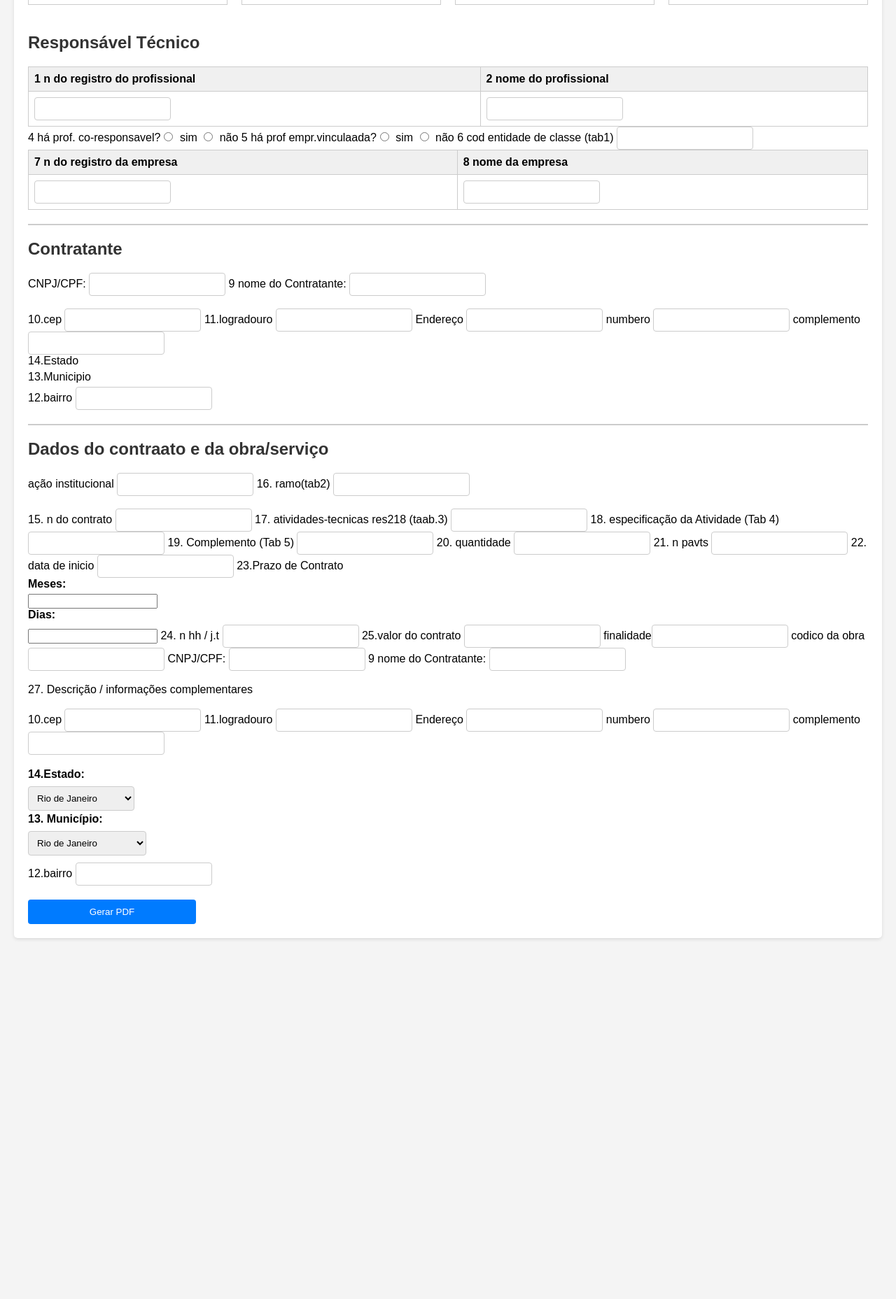
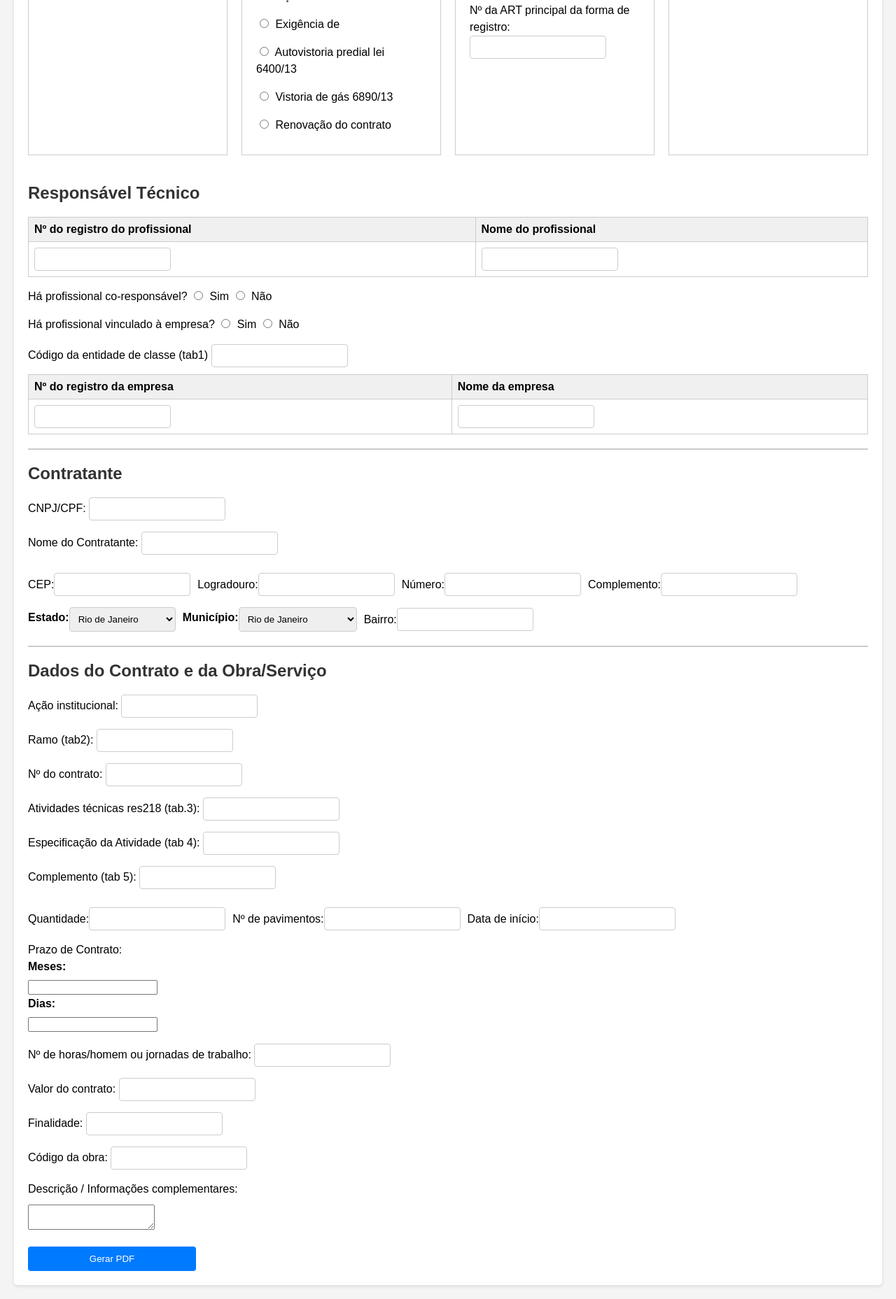
Before and after one commit to Luann8/Simulador-de-art, a plain HTML site: page index.html in a window 1280 px wide. Shown: the part 584-2441 px from the top of the page at 70% size. Before the commit the page ends 1945 px from the top, so only its background shows below. Drawn offline with nearby package versions, Linux system fonts and the light colour scheme.

Commit message:
Update index.html

```diff
--- a/index.html
+++ b/index.html
@@ -2,17 +2,18 @@
 <html lang="pt-br">
 <head>
   <meta charset="UTF-8">
-  <title>Gerador de ART em PDF</title>
+  <link rel="icon" href="https://mestradosaude.universidadedevassouras.edu.br/layout/images/logo_vertical.png" type="image/x-icon">
+  <title>Simulador de ART em PDF</title>
   <style>
     body {
       font-family: Arial, sans-serif;
       margin: 0;
       padding: 20px;
-      background-color: #f4f4f4; /* Cor de fundo clara */
+      background-color: #f4f4f4;
     }
 
     h1, h2 {
-      color: #333; /* Cor de texto escura */
+      color: #333;
       margin-bottom: 20px;
     }
 
@@ -60,7 +61,6 @@
 
     input[type="radio"] {
       margin-right: 5px;
-
     }
 
     table {
@@ -84,8 +84,6 @@
       border: 1px solid #ccc;
     }
 
-    /* Cores do Crea-RJ */
-
     .crea-primary {
       color: #fff;
       background-color: #007bff;
@@ -99,8 +97,6 @@
     .crea-border {
       border: 1px solid #007bff;
     }
-
-    /* Botão de gerar PDF (exemplo) */
 
     .btn-gerar-pdf {
       display: block;
@@ -121,27 +117,36 @@
     .form-container {
       display: flex;
       flex-wrap: wrap;
-      gap: 20px; /* Espaçamento entre as caixas */
+      gap: 20px;
     }
+
     .form-box {
       flex: 1;
       border: 1px solid #ccc;
       padding: 20px;
-      box-sizing: border-box; /* Considera a borda e o preenchimento na largura total */
+      box-sizing: border-box;
     }
 
+    .inline-fields {
+      display: flex;
+      flex-wrap: wrap;
+      gap: 10px;
+    }
 
-
+    .inline-fields p {
+      margin-bottom: 0;
+      display: flex;
+      align-items: center;
+    }
   </style>
 </head>
 <body>
+  <img src="https://seeklogo.com/images/U/universidade-de-vassouras-logo-925627086A-seeklogo.com.png" alt="CREA-RJ" style="width: 200px; margin-bottom: 20px;">
+  <h3>feito por um aluno da engenharia de software da universidade de vassouras</h3>
   <form id="art-form">
     <p><strong>Número da ART (CREA-RJ):</strong> <input type="text" name="numero_art" required></p>
     <br>
-
-  <br>
     <div class="form-container">
-    <!-- Tipo de ART -->
       <div class="form-box">
         <h2>Tipo de ART</h2>
         <p><input type="radio" name="tipo_art" value="permanente" required> Obra ou serviço</p>
@@ -149,9 +154,8 @@
         <p><input type="radio" name="tipo_art" value="multipla" required> Múltipla</p>
       </div>
 
-    <!-- Motivo do registro -->
       <div class="form-box">
-      <h2>Motivo do registro</h2>
+        <h2>Motivo do Registro</h2>
         <p><input type="radio" name="motivo_registro" value="novo_contrato" required> Novo contrato</p>
         <p><input type="radio" name="motivo_registro" value="oficio_notificacao" required> Ofício/notificação</p>
         <p><input type="radio" name="motivo_registro" value="regularizacao_obra" required> Regularização da obra/serviço em andamento com autuação</p>
@@ -161,18 +165,16 @@
         <p><input type="radio" name="motivo_registro" value="renovacao_contrato" required> Renovação do contrato</p>
       </div>
 
-    <!-- Formação de registro -->
       <div class="form-box">
-      <h2>Formação de registro</h2>
+        <h2>Formação de Registro</h2>
         <p><input type="radio" name="formacao_registro" value="inicial" required> Inicial</p>
         <p><input type="radio" name="formacao_registro" value="completar" required> Completar</p>
         <p><input type="radio" name="formacao_registro" value="substituicao" required> Substituição</p>
-      <p>N da art principal da forma de registro: <input type="text" name="art_principal" required></p>
+        <p>Nº da ART principal da forma de registro: <input type="text" name="art_principal" required></p>
       </div>
 
-    <!-- Participação técnica -->
       <div class="form-box">
-      <h2>Participação técnica</h2>
+        <h2>Participação Técnica</h2>
         <p><input type="radio" name="participacao_tecnica" value="individual" required> Individual</p>
         <p><input type="radio" name="participacao_tecnica" value="coautor" required> Coautor</p>
         <p><input type="radio" name="participacao_tecnica" value="correspondente" required> Correspondente</p>
@@ -181,127 +183,132 @@
     </div>
 
     <h2>Responsável Técnico</h2>
+    <table id="dados-responsavel">
+      <tr>
+        <th>Nº do registro do profissional</th>
+        <th>Nome do profissional</th>
+      </tr>
+      <tr>
+        <td><input type="text" name="crea_responsavel" required></td>
+        <td><input type="text" name="nome_responsavel" required></td>
+      </tr>
+    </table>
+
+    <p>Há profissional co-responsável?
+      <input type="radio" name="co_responsavel" value="sim" required> Sim
+      <input type="radio" name="co_responsavel" value="nao" required> Não
+    </p>
+
+    <p>Há profissional vinculado à empresa?
+      <input type="radio" name="prof_empr_vinculada" value="sim" required> Sim
+      <input type="radio" name="prof_empr_vinculada" value="nao" required> Não
+    </p>
+
+    <p>Código da entidade de classe (tab1) <input type="text" name="entidade_classe" required></p>
 
     <table id="dados-responsavel">
       <tr>
-      <th>1 n do registro do profissional</th>
-      <th>2 nome do profissional</th>
+        <th>Nº do registro da empresa</th>
+        <th>Nome da empresa</th>
       </tr>
       <tr>
-      <td><input type="text" name="nome_responsavel" required></td>
-      <td><input type="text" name="crea_responsavel" required></td>
-    </tr>
-  </table>
-
-  4 há prof. co-responsavel?<input type="radio" name="tipo_art" value="permanente" required Inicial> sim <input type="radio" name="tipo_art" value="permanente" required> não
-  5 há prof empr.vinculaada?<input type="radio" name="tipo_art" value="permanente" required Inicial> sim <input type="radio" name="tipo_art" value="permanente" required> não</label for=""></label>
-  6 cod entidade de classe (tab1) <input type="text" name="entidade_classe" required>
-  <br>
-  <table id="dados-responsavel">
-
-<tr>
-  <th>7 n do registro da empresa</th>
-  <th>8 nome da empresa</th>
-</tr>
-<tr>
-  <td><input type="text" name="nome_responsavel" required></td>
-  <td><input type="text" name="crea_responsavel" required></td></th>
+        <td><input type="text" name="registro_empresa" required></td>
+        <td><input type="text" name="nome_empresa" required></td>
       </tr>
     </table>
 
     <hr>
     <h2>Contratante</h2>
+    <p>CNPJ/CPF: <input type="text" name="cnpj_contratante" required></p>
+    <p>Nome do Contratante: <input type="text" name="nome_contratante" required></p>
+    <div class="inline-fields">
+      <p>CEP: <input type="text" name="cep_contratante" required></p>
+      <p>Logradouro: <input type="text" name="endereco_contratante" required></p>
+      <p>Número: <input type="text" name="numero_contratante" required></p>
+      <p>Complemento: <input type="text" name="complemento_contratante" required></p>
+    </div>
+    <div class="inline-fields">
+      <p><label for="estado_contratante">Estado:</label>
+        <select name="estado_contratante" id="estado_contratante" required>
+          <option value="">Selecione o estado</option>
+          <option value="RJ" selected>Rio de Janeiro</option>
+        </select>
+      </p>
+      <p>
+        <label for="municipio_contratante">Município:</label>
+        <select name="municipio_contratante" id="municipio_contratante" required>
+          <option value="">Selecione o município</option>
+          <option value="Rio de Janeiro" selected>Rio de Janeiro</option>
+        </select>
+      </p>
+      <p>Bairro: <input type="text" name="bairro_contratante" required></p>
+    </div>
 
-CNPJ/CPF: <input type="text" name="cnpj_contratante" required>
-9 nome do Contratante: <input type="text" name="nome_contratante" required>
-<br>
-<br>
-10.cep <input type="text" name="cep_contratante" required>
-11.logradouro <input type="text" name="endereco_contratante" required>
-Endereço <input type="text" name="endereco_contratante" required>
-numbero <input type="text" name="numero_contratante" required>
-complemento <input type="text" name="complemento_contratante" required>
-<br>
-
-14.Estado <label for="estado_contratante"></label>
-13.Municipio <label for="municipio_contratante"></label>
-12.bairro <input type="text" name="bairro_contratante" required>
-
-<p></p>
     <hr>
-<h2>Dados do contraato e da obra/serviço</h2>
-
-
-ação institucional <input type="text" name="acao_institucional" required>
-16. ramo(tab2) <input type="text" name="ramo_contratante" required>
-<br>
-<br>
-
-15. n do contrato <input type="text" name="numero_contrato" required>
-17. atividades-tecnicas res218 (taab.3) <input type="text" name="atividades_tecnicas" required>
-18. especificação da Atividade (Tab 4) <input type="text" name="especificacao_contrato" required>
-19. Complemento (Tab 5) <input type="text" name="complemento_contrato" required>
-20. quantidade <input type="text" name="quantidade_contrato" required>
-21. n pavts <input type="text" name="unidade_contrato" required>
-22. data de inicio <input type="text" name="data_inicio_contrato" required>
-23.Prazo de Contrato
+    <h2>Dados do Contrato e da Obra/Serviço</h2>
+    <p>Ação institucional: <input type="text" name="acao_institucional" required></p>
+    <p>Ramo (tab2): <input type="text" name="ramo_contratante" required></p>
+    <p>Nº do contrato: <input type="text" name="numero_contrato" required></p>
+    <p>Atividades técnicas res218 (tab.3): <input type="text" name="atividades_tecnicas" required></p>
+    <p>Especificação da Atividade (tab 4): <input type="text" name="especificacao_contrato" required></p>
+    <p>Complemento (tab 5): <input type="text" name="complemento_contrato" required></p>
+    <div class="inline-fields">
+      <p>Quantidade: <input type="text" name="quantidade_contrato" required></p>
+      <p>Nº de pavimentos: <input type="text" name="unidade_contrato" required></p>
+      <p>Data de início: <input type="text" name="data_inicio_contrato" required></p>
+    </div>
+    <p>Prazo de Contrato:
       <label for="prazo_contrato_mes">Meses:</label>
       <input type="number" id="prazo_contrato_mes" name="prazo_contrato_mes" required min="0">
       <label for="prazo_contrato_dias">Dias:</label>
       <input type="number" id="prazo_contrato_dias" name="prazo_contrato_dias" required min="0">
-24. n hh / j.t <input type="text" name="hh_contrato" required>
-25.valor do contrato <input type="text" name="hh_contrato" required>
-
-finalidade<input type="text" name="finalidade_contrato" required>
-
-codico da obra <input type="text" name="codigo_obra" required>
-
-
-CNPJ/CPF: <input type="text" name="cnpj_contratante" required>
-9 nome do Contratante: <input type="text" name="nome_contratante" required>
-<br>
-<br>
-27. Descrição / informações complementares
-<br>
-<br>
-10.cep <input type="text" name="cep_contratante" required>
-11.logradouro <input type="text" name="endereco_contratante" required>
-Endereço <input type="text" name="endereco_contratante" required>
-numbero <input type="text" name="numero_contratante" required>
-complemento <input type="text" name="complemento_contratante" required>
-<br>
-
-<p>
-  <label for="estado_contratante">14.Estado:</label>
-  <select name="estado_contratante" id="estado_contratante" required>
-    <option value="">Selecione o estado</option>
-    <option value="RJ" selected>Rio de Janeiro</option>
-    <!-- Adicione aqui outros estados se necessário -->
-  </select>
-
-  <label for="municipio_contratante">13. Município:</label>
-  <select name="municipio_contratante" id="municipio_contratante" required>
-    <option value="">Selecione o município</option>
-    <option value="Rio de Janeiro" selected>Rio de Janeiro</option>
-    <!-- Adicione aqui outros municípios do Rio de Janeiro se necessário -->
-  </select>
     </p>
-12.bairro <input type="text" name="bairro_contratante" required>
+    <p>Nº de horas/homem ou jornadas de trabalho: <input type="text" name="hh_contrato" required></p>
+    <p>Valor do contrato: <input type="text" name="valor_contrato" required></p>
+    <p>Finalidade: <input type="text" name="finalidade_contrato" required></p>
+    <p>Código da obra: <input type="text" name="codigo_obra" required></p>
+    <p>Descrição / Informações complementares:</p>
+    <textarea name="informacoes_complementares" required></textarea>
 
     <!-- Botão para gerar PDF -->
-    <button type="submit" class="btn-gerar-pdf">Gerar PDF</button>
+    <button type="button" class="btn-gerar-pdf" onclick="gerarPDF()">Gerar PDF</button>
   </form>
+
+  <script src="https://cdnjs.cloudflare.com/ajax/libs/html2canvas/1.4.1/html2canvas.min.js"></script>
+  <script src="https://cdnjs.cloudflare.com/ajax/libs/jspdf/2.5.1/jspdf.umd.min.js"></script>
   <script>
-  document.getElementById('art-form').addEventListener('submit', function(event) {
-    // Verifica se os campos obrigatórios estão preenchidos
-    if (!this.checkValidity()) {
-      // Se não estiverem preenchidos, evita o envio do formulário
-      event.preventDefault();
-      // Exibe um popup de alerta
+    async function gerarPDF() {
+      // Valida o formulário antes de gerar o PDF
+      const form = document.getElementById('art-form');
+      if (!form.checkValidity()) {
         alert('Por favor, preencha todos os campos obrigatórios.');
+        return;
       }
-  });
+
+      // Oculta o botão "Gerar PDF" antes de capturar a tela
+      const btnGerarPDF = document.querySelector('.btn-gerar-pdf');
+      btnGerarPDF.style.display = 'none';
+
+      // Usa o html2canvas para capturar o formulário como uma imagem
+      const canvas = await html2canvas(form);
+      const imgData = canvas.toDataURL('image/png');
+
+      // Cria um novo documento PDF
+      const { jsPDF } = window.jspdf;
+      const doc = new jsPDF('p', 'pt', 'a4');
+      const imgProps = doc.getImageProperties(imgData);
+      const pdfWidth = doc.internal.pageSize.getWidth();
+      const pdfHeight = (imgProps.height * pdfWidth) / imgProps.width;
+
+      // Adiciona a imagem ao PDF
+      doc.addImage(imgData, 'PNG', 0, 0, pdfWidth, pdfHeight);
+
+      // Restaura a exibição do botão
+      btnGerarPDF.style.display = 'block';
+
+      // Salva o PDF com o nome especificado
+      doc.save('formulario.pdf');
+    }
   </script>
-
 </body>
 </html>
```
Lines whose indentation alone changed are shown as unchanged.
